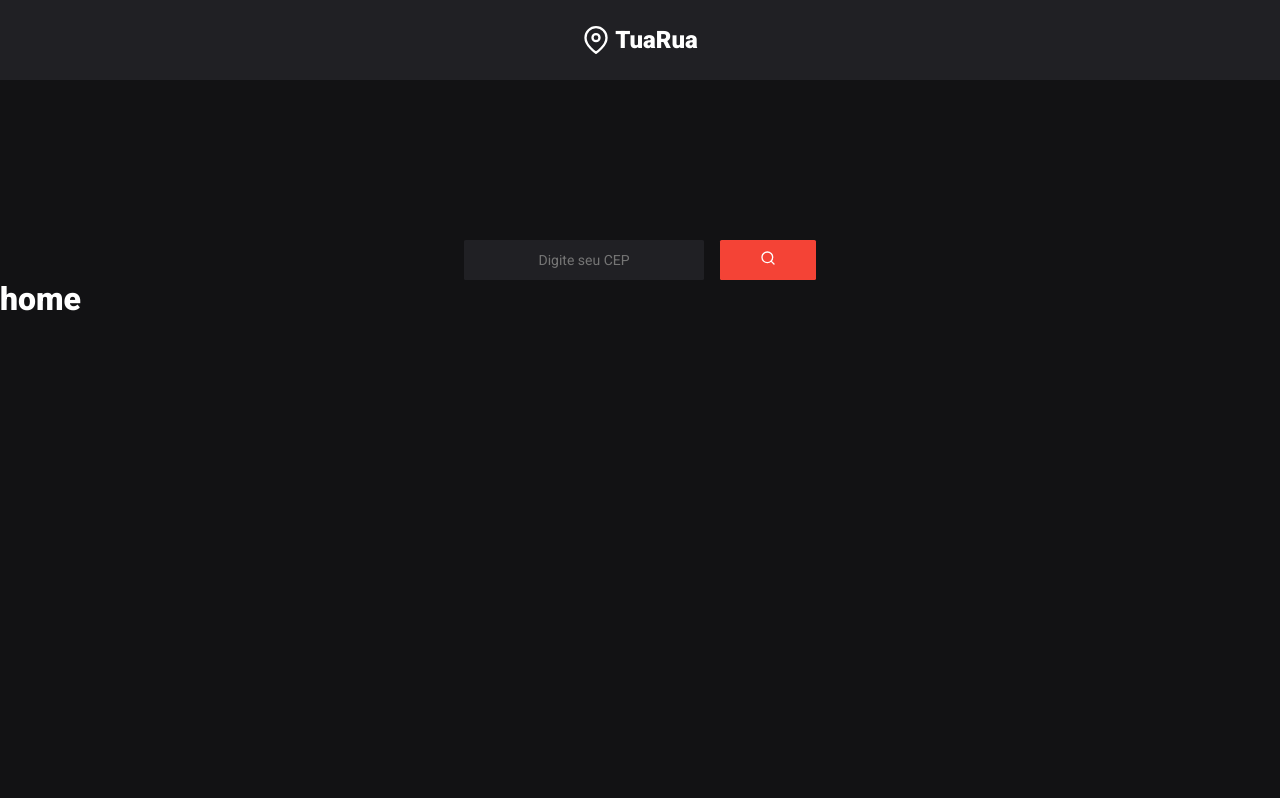
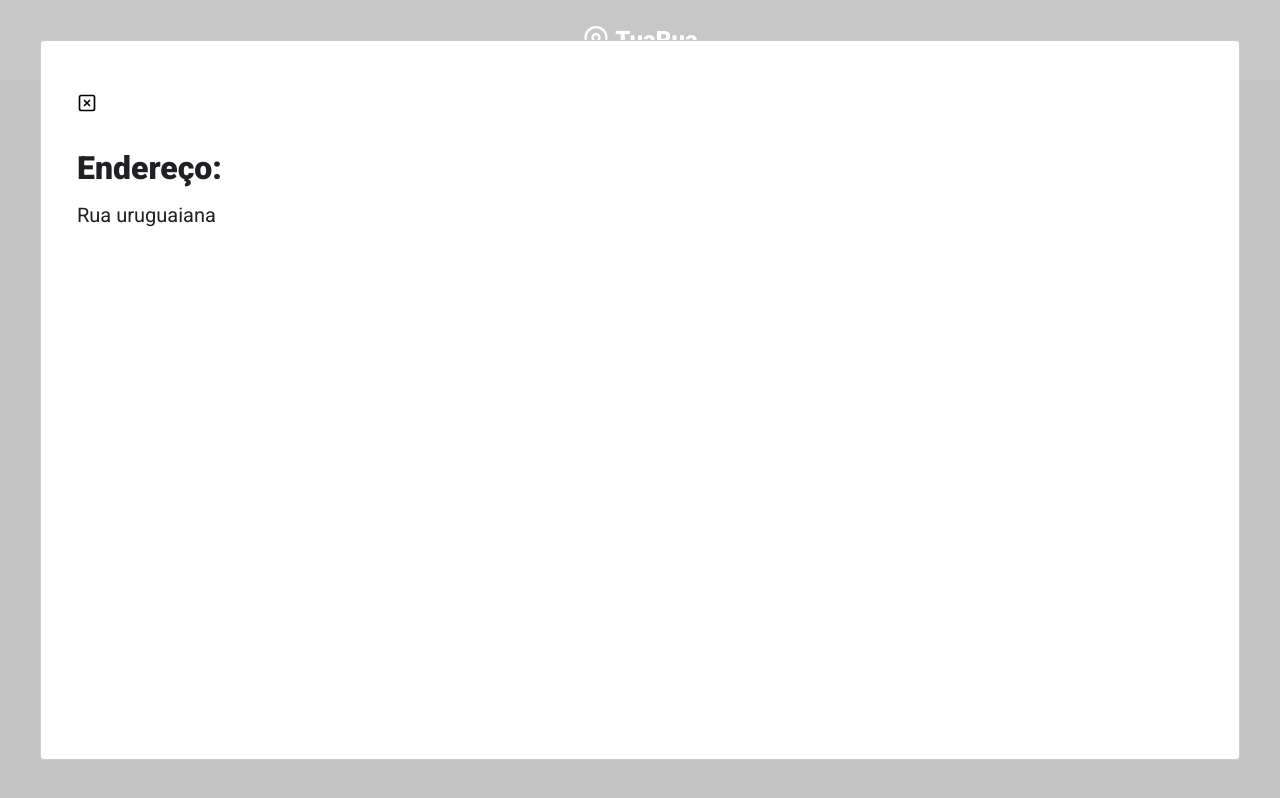
Before and after one commit to jorgelucasalima/tuarua, a Next.js app: page / in a window 1280 px wide. Both pictures are taken after a click on the button 768 px from the left and 260 px from the top of the page. Built offline with nearby package versions, Linux system fonts and the light colour scheme.

Commit message:
finalizado estrutura do modal

```diff
--- a/package.json
+++ b/package.json
@@ -8,10 +8,12 @@
     "lint": "next lint"
   },
   "dependencies": {
+    "axios": "^0.25.0",
     "next": "12.0.8",
     "react": "17.0.2",
     "react-dom": "17.0.2",
     "react-icons": "^4.3.1",
+    "react-modal": "^3.14.4",
     "sass": "^1.49.0"
   },
   "devDependencies": {
--- a/src/components/ButtonPesquisarCep/index.jsx
+++ b/src/components/ButtonPesquisarCep/index.jsx
@@ -1,13 +1,51 @@
 import styles from './styles.module.scss'
-import {FiSearch} from 'react-icons/fi';
+import {FiSearch, FiXSquare} from 'react-icons/fi';
+
+//import api from '../../../services/api';
+import { useState } from 'react';
+import Modal from 'react-modal';
+
 
 export function ButtonPesquisarCep() {
+
+  const [modalIsOpen, setModalIsOpen] = useState(false);
+  const [cep, setCep] = useState([]);
+
+  function abrirModal(params) {
+    setModalIsOpen(true);
+  }
+
+  function fecharModal() {
+    setModalIsOpen(false);
+  }
+
+
+
+
   return (
     <div className={styles.buttonContent}>
       <input type="text" placeholder="Digite seu CEP"/>
-      <button type="button">
-        <FiSearch/>
+
+      <button
+        type="button"
+        onClick={abrirModal}
+      >
+          <FiSearch/>
       </button>
+
+      <Modal
+        isOpen={modalIsOpen}
+        onRequestClose={fecharModal}
+        className={styles.modal}
+        overlayClassName={styles.overlay}
+      >
+        <div className={styles.modalContent}>
+          <button onClick={fecharModal}><FiXSquare/></button>
+          <h1>Endereço:</h1>
+          <p>Rua uruguaiana</p>
+        </div>
+      </Modal>
+
     </div>
   )
 }
--- /dev/null
+++ b/src/components/ButtonPesquisarCep/styles.module.css
@@ -0,0 +1,62 @@
+.buttonContent {
+  margin-top: 10rem;
+  display: flex;
+  align-items: center;
+  justify-content: center;
+}
+
+.buttonContent input {
+  border: none;
+  background: var(--black-800);
+  color: var(--white);
+  border-radius: 0.1rem;
+  font-size: 14px;
+  text-align: center;
+  margin-right: 1rem;
+  height: 2.5rem;
+  width: 15rem;
+}
+
+.buttonContent button {
+  height: 2.5rem;
+  width: 6rem;
+  border: none;
+  border-radius: 0.1rem;
+  background-color: var(--red-500);
+}
+
+.buttonContent button svg {
+  height: 1.25rem;
+  width: 1.25rem;
+  color: var(--white);
+}
+
+.modalContent button {
+  margin: 0;
+  padding: 0;
+  border: none;
+  background: none;
+  font-size: 14px;
+  text-align: center;
+  margin-left: 1rem;
+  margin-top: 2rem;
+}
+
+.modalContent button svg {
+  height: 1.25rem;
+  width: 1.25rem;
+}
+
+.modalContent h1 {
+  margin-left: 1rem;
+  margin-top: 2rem;
+  font-size: 2rem;
+  color: var(--black-800);
+}
+
+.modalContent p {
+  margin-left: 1rem;
+  margin-top: 1rem;
+  font-size: 1.25rem;
+  color: var(--black-800);
+}
--- /dev/null
+++ b/src/components/ButtonPesquisarCep/styles.module.min.css
@@ -0,0 +1 @@
+.buttonContent{margin-top:10rem;display:flex;align-items:center;justify-content:center}.buttonContent input{border:none;background:var(--black-800);color:var(--white);border-radius:0.1rem;font-size:14px;text-align:center;margin-right:1rem;height:2.5rem;width:15rem}.buttonContent button{height:2.5rem;width:6rem;border:none;border-radius:0.1rem;background-color:var(--red-500)}.buttonContent button svg{height:1.25rem;width:1.25rem;color:var(--white)}.modalContent button{margin:0;padding:0;border:none;background:none;font-size:14px;text-align:center;margin-left:1rem;margin-top:2rem}.modalContent button svg{height:1.25rem;width:1.25rem}.modalContent h1{margin-left:1rem;margin-top:2rem;font-size:2rem;color:var(--black-800)}.modalContent p{margin-left:1rem;margin-top:1rem;font-size:1.25rem;color:var(--black-800)}
--- a/src/components/ButtonPesquisarCep/styles.module.scss
+++ b/src/components/ButtonPesquisarCep/styles.module.scss
@@ -26,11 +26,42 @@
     background-color: var(--red-500);
 
     svg {
-      height: 1rem;
-      width: 1rem;
+      height: 1.25rem;
+      width: 1.25rem;
       color: var(--white);
     }
-
-
   }
 }
+
+.modalContent {
+
+  button {
+    margin: 0;
+    padding: 0;
+    border: none;
+    background: none;
+    font-size: 14px;
+    text-align: center;
+    margin-left: 1rem;
+    margin-top: 2rem;
+
+    svg {
+      height: 1.25rem;
+      width: 1.25rem;
+    }
+  }
+
+  h1 {
+    margin-left: 1rem;
+    margin-top: 2rem;
+    font-size: 2rem;
+    color: var(--black-800);
+  }
+
+  p {
+    margin-left: 1rem;
+    margin-top: 1rem;
+    font-size: 1.25rem;
+    color: var(--black-800);
+  }
+}
--- a/src/pages/index.jsx
+++ b/src/pages/index.jsx
@@ -8,7 +8,6 @@ export default function Home() {
         <title>TuaRua | Home</title>
       </Head>
 
-      <h1>home</h1>
     </>
   )
 }
--- /dev/null
+++ b/src/services/api.js
@@ -0,0 +1,7 @@
+import axios from "axios";
+
+const api = axios.create({
+  baseURL: "https://viacep.com.br/ws/"
+});
+
+export default api;
--- /dev/null
+++ b/styles/global.css
@@ -0,0 +1,41 @@
+* {
+  padding: 0;
+  margin: 0;
+  box-sizing: border-box;
+}
+
+:root {
+  --white: #fff;
+  --gray-500: #fafafa;
+  --gray-600: #e0e0e0;
+  --gray-700: #bdbdbd;
+  --gray-800: #9e9e9e;
+  --gray-900: #757575;
+  --red-500: #f44336;
+  --red-600: #e53935;
+  --yellow-500: #ffeb3b;
+  --black-500: #212121;
+  --black-600: #424242;
+  --black-700: #121214;
+  --black-800: #202024;
+  --cyan-500: #00bcd4;
+  --cyan-600: #00acc1;
+}
+
+body {
+  background: var(--black-700);
+  color: var(--white);
+}
+
+body, input, textarea, select, button {
+  font: 400 1rem 'Roboto', sans-serif;
+}
+
+button {
+  cursor: pointer;
+}
+
+a {
+  color: inherit;
+  text-decoration: none;
+}
--- /dev/null
+++ b/styles/global.min.css
@@ -0,0 +1 @@
+*{padding:0;margin:0;box-sizing:border-box}:root{--white:#fff;--gray-500:#fafafa;--gray-600:#e0e0e0;--gray-700:#bdbdbd;--gray-800:#9e9e9e;--gray-900:#757575;--red-500:#f44336;--red-600:#e53935;--yellow-500:#ffeb3b;--black-500:#212121;--black-600:#424242;--black-700:#121214;--black-800:#202024;--cyan-500:#00bcd4;--cyan-600:#00acc1}body{background:var(--black-700);color:var(--white)}body,input,textarea,select,button{font:400 1rem 'Roboto', sans-serif}button{cursor:pointer}a{color:inherit;text-decoration:none}
```
Also changed, not shown: 1 other file (tests, documents, lock files or other folders).
